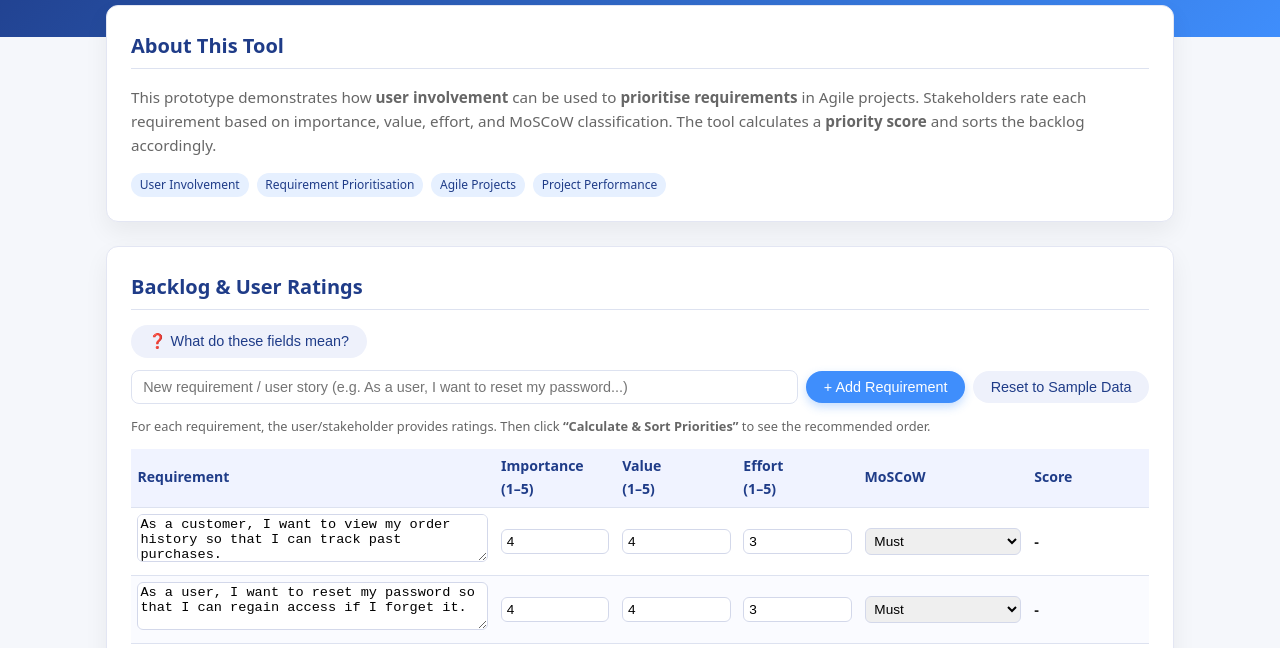
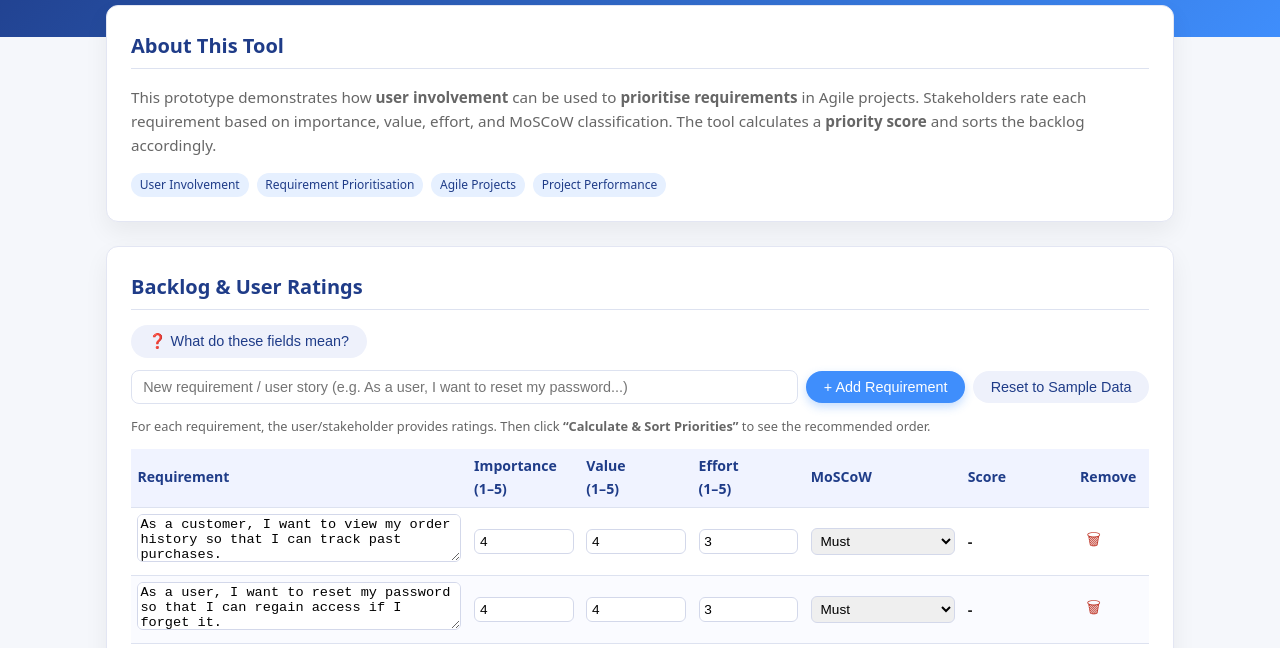
Before and after one commit to Zux12/agile-prioritisation-tool, a plain HTML site: page index.html in a window 1280 px wide. Shown: the part 121-769 px from the top of the page. Drawn offline with Linux system fonts and the light colour scheme.

Commit message:
Update index.html

```diff
--- a/index.html
+++ b/index.html
@@ -125,6 +125,22 @@
       box-shadow: none;
     }
 
+    .trash-btn {
+      background: none;
+      box-shadow: none;
+      padding: 0.15rem 0.4rem;
+      border-radius: 4px;
+      font-size: 1rem;
+      color: #c0392b;
+    }
+
+    .trash-btn:hover {
+      background: #ffecec;
+      transform: none;
+      box-shadow: none;
+    }
+
+
     button:hover {
       transform: translateY(-1px);
       box-shadow: 0 6px 16px rgba(63, 142, 252, 0.35);
@@ -250,7 +266,7 @@
 
     <div style="max-height: 380px; overflow:auto; margin-top:0.8rem;">
       <table id="reqTable">
-        <thead>
+               <thead>
         <tr>
           <th style="width: 30%;">Requirement</th>
           <th style="width: 10%;">Importance<br>(1–5)</th>
@@ -258,8 +274,10 @@
           <th style="width: 10%;">Effort<br>(1–5)</th>
           <th style="width: 14%;">MoSCoW</th>
           <th style="width: 10%;">Score</th>
+          <th style="width: 6%;">Remove</th>
         </tr>
         </thead>
+
         <tbody>
         <!-- Rows will be populated by JS -->
         </tbody>
@@ -363,14 +381,38 @@
     tdScore.className = "score";
     tdScore.textContent = "-";
 
+    // Remove button cell
+    const tdRemove = document.createElement("td");
+    const removeBtn = document.createElement("button");
+    removeBtn.type = "button";
+    removeBtn.textContent = "🗑";
+    removeBtn.className = "trash-btn";
+
+    removeBtn.addEventListener("click", () => {
+      const ok = confirm("Are you sure you want to remove this requirement?");
+      if (!ok) return;
+
+      tr.remove();
+      resultsNote.textContent =
+        "Requirement removed. Please recalculate priorities to update scores and project outcome.";
+      // Disable outcome button until recalculation
+      if (viewOutcomeBtn) {
+        viewOutcomeBtn.disabled = true;
+      }
+    });
+
+    tdRemove.appendChild(removeBtn);
+
     tr.appendChild(tdReq);
     tr.appendChild(tdImp);
     tr.appendChild(tdVal);
     tr.appendChild(tdEff);
     tr.appendChild(tdMos);
     tr.appendChild(tdScore);
+    tr.appendChild(tdRemove);
 
     return tr;
+
   }
 
   function populateSampleData() {
```
